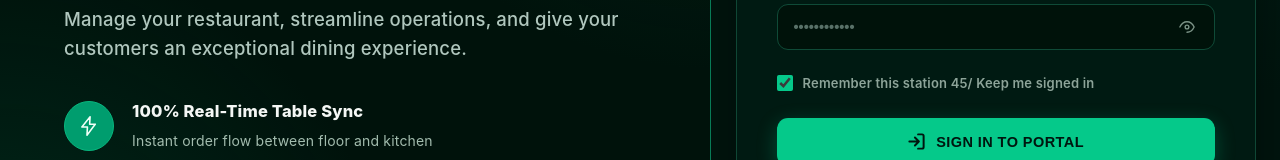
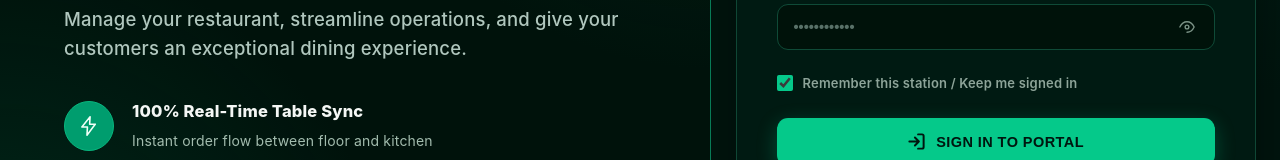
Before and after one commit to Ayushu1822/restaurant-onboarding-system, a React app in the folder frontend/: page / in a window 1280 px wide. Shown: the part 382-542 px from the top of the page. Built offline with nearby package versions, Linux system fonts and the light colour scheme; no server answers; the HTML template or start-up script is replaced by a standard one.

Commit message:
feat: update dev branch features

```diff
--- a/frontend/src/components/LoginScreen.jsx
+++ b/frontend/src/components/LoginScreen.jsx
@@ -352,7 +352,7 @@ export default function LoginScreen({ onLoginSuccess }) {
                 <PasswordField label="" value={loginPassword} onChange={(event) => setLoginPassword(event.target.value)} placeholder="••••••••••••" required autoComplete="current-password" />
                 <label className="rememberStation lg-remember-station">
                   <input type="checkbox" checked={rememberStation} onChange={(event) => setRememberStation(event.target.checked)} />
-                  <span>Remember this station 45/ Keep me signed in</span>
+                  <span>Remember this station / Keep me signed in</span>
                 </label>
                 <button className="portalSubmit lg-portal-submit" type="submit" disabled={loading}><svg aria-hidden="true" viewBox="0 0 24 24"><path d="M14 3h5a2 2 0 0 1 2 2v14a2 2 0 0 1-2 2h-5M10 17l5-5-5-5m5 5H3" /></svg>{loading ? 'Signing in…' : 'SIGN IN TO PORTAL'}</button>
               </form>
```
